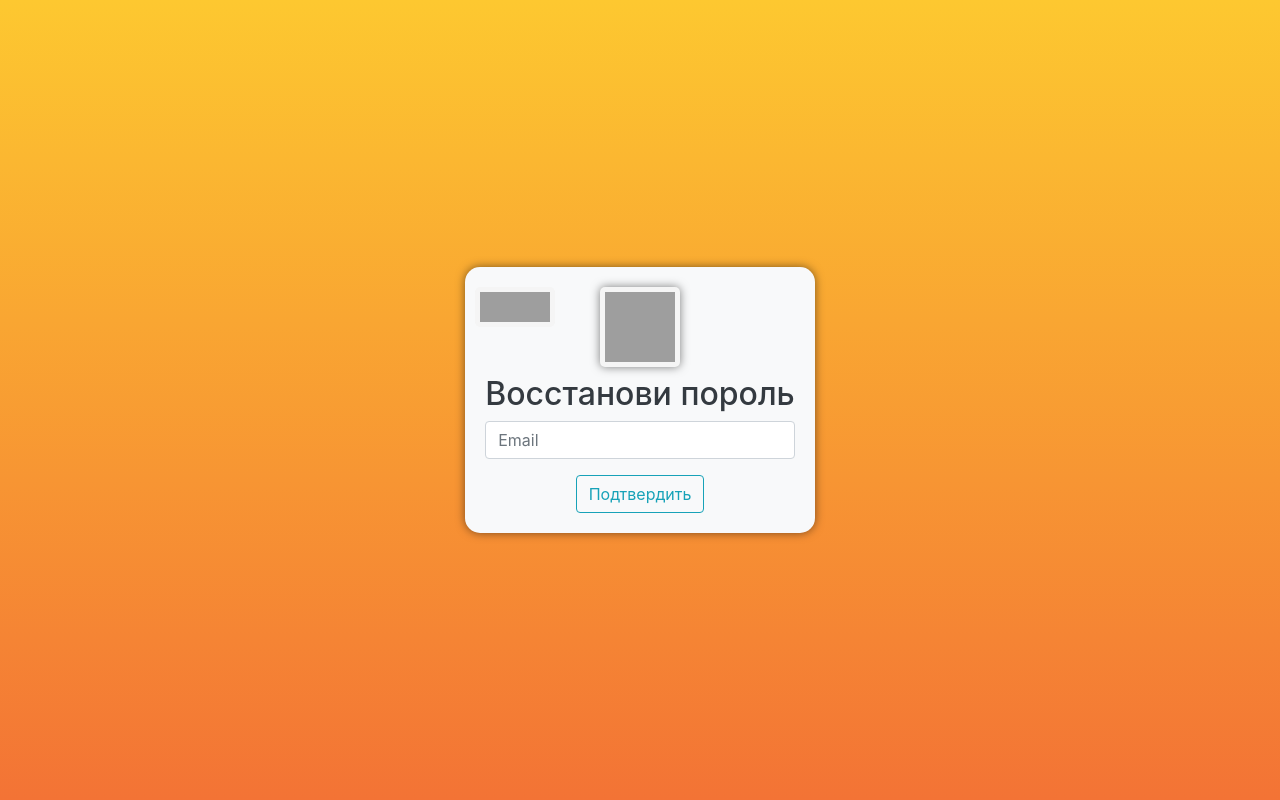
After one commit to 1ivovani1/academy_repo, a Django app: page /reset in a window 1280 px wide. The commit adds this page. Run offline with Django 3.2, Linux system fonts and the light colour scheme; some libraries are stand-ins or nearby versions; grey boxes are pictures that could not be loaded.

Commit message:
last commit

```diff
--- /dev/null
+++ b/app1/templates/forgotten.html
@@ -0,0 +1,65 @@
+<!DOCTYPE html>
+<html lang="en">
+<head>
+    <meta charset="UTF-8">
+    <meta name="viewport" content="width=device-width, initial-scale=1.0">
+    <meta http-equiv="X-UA-Compatible" content="ie=edge">
+    <title>Восстановление пароля</title>
+    <link rel="stylesheet" href="https://stackpath.bootstrapcdn.com/bootstrap/4.4.1/css/bootstrap.min.css" integrity="sha384-Vkoo8x4CGsO3+Hhxv8T/Q5PaXtkKtu6ug5TOeNV6gBiFeWPGFN9MuhOf23Q9Ifjh" crossorigin="anonymous">
+    <style>
+        body{
+            height:100vh;
+            width: 100vw;
+            background: linear-gradient(#FDC830,#F37335);
+            display: flex;
+            align-items: center;
+            justify-content: center;
+            flex-direction: column;
+        }
+        form img{
+            display: block;
+            height:80px;
+            width:80px;
+            padding: 5px;
+            border-radius:5px;
+            background: whitesmoke;
+            box-shadow: 0 0 10px rgba(0,0,0,0.5);
+        }
+        form{
+            box-shadow: 0 0 10px rgba(0,0,0,0.5);
+            position: relative;
+        }
+        #back{
+            position: absolute;
+            display: block;
+            left:10px;
+            top:20px;
+            box-shadow: none;
+            height:40px;
+            background: whitesmoke;
+        }
+
+    </style>
+</head>
+<body>
+        {% for message in messages %}
+        <div class="alert alert-danger" role="alert">
+            <strong>Ошибка!</strong>  {{message}}
+        </div>
+        {% endfor %}
+
+
+        <form class=" bg-light" style="border-radius:15px;padding:20px;" method="POST">
+            <a href="/login"><img src="https://image.flaticon.com/icons/svg/2223/2223615.svg" id="back"></a>
+            {% csrf_token %}
+                <center><img src="https://static.tildacdn.com/tild6536-6139-4562-a430-346635653332/Group.png"  alt=""></center>
+                <center><h2 class="text-dark mt-2">Восстанови пороль</h2></center>
+                <div class="form-group">
+                        <input type="email" name='email' class="form-control" placeholder="Email" >
+                </div>
+                <center><button type="submit" class="btn btn-outline-info">Подтвердить</button></center>
+
+        </form>
+
+</body>
+</html>
--- a/app1/templates/login.html
+++ b/app1/templates/login.html
@@ -28,7 +28,8 @@
                 <label for="#password">Введите ваш пароль.</label>
                 <input type="password" name='password' class="form-control" placeholder="Пароль..." id="password">
         </div>
-        <div class="row">
+        <center><a href="/reset">Забыли пароль?</a></center>
+        <div class="row mt-3">
             <div class="col-12 mb-2">
                 <button type="submit" class="btn btn-primary btn-block">Войти</button>
             </div>
--- a/app1/views.py
+++ b/app1/views.py
@@ -1,12 +1,19 @@
 from django.shortcuts import render,redirect
 from django.http import HttpResponse
+
+from django.core.mail import send_mail,get_connection
+from django.template.loader import render_to_string
+from django.utils.html import strip_tags
+from django.core import mail
 
 from .models import *
 from django.contrib import messages
 
 from django.contrib.auth import login, authenticate, logout
-# from django.conf import settings
+from django.conf import settings
 from django.contrib import messages
+
+import random
 
 def user_page(request):
     if not request.user.is_authenticated:
@@ -19,8 +26,31 @@ def user_page(request):
 
         is_my = (str(request.user.id) == str(id))
 
-        return render(request,'user-page.html',{'user':user,'ads':ads,'length':length,'is_my':is_my})
+        all_rates = FeedBack.objects.filter(whom=user.username).all()
+        length_of_rates = len(all_rates)
+        sum_of_rates = 0
+        for i in all_rates:
+            sum_of_rates += i.rate
 
+        if length_of_rates == 0:
+            average_rate = 0
+        else:
+            average_rate = round(sum_of_rates/length_of_rates)
+
+        return render(request,'user-page.html',{'user':user,'ads':ads,'length':length,'is_my':is_my,'rate':average_rate,'user_id':id})
+
+    if request.method == 'POST':
+        rate = request.POST.get('rate')
+        user_id = request.POST.get('user_id','')
+        if user_id is '' or not CustomUser.objects.filter(id=user_id).exists():
+            messages.add_message(request, messages.ERROR, 'Пользователя с таким id нет!')
+            return redirect('/')
+
+        user = CustomUser.objects.get(pk=user_id)
+        new_rate = FeedBack(rate=rate,whom=user)
+        new_rate.save()
+
+        return redirect('/user?id=' + str(user.id))
 
 def main(request):
     if not request.user.is_authenticated:
@@ -77,6 +107,10 @@ def register_page(request):
             messages.add_message(request, messages.ERROR, 'Пользователь с таким имененм уже существует!')
             return redirect('/register')
 
+        if CustomUser.objects.filter(email=email).exists():
+            messages.add_message(request, messages.ERROR, 'Пользователь с таким email уже существует!')
+            return redirect('/register')
+
         if username is '' or password is ''or first_name is '' or last_name is '' or phone is '' or email is '':
             messages.add_message(request, messages.ERROR, 'Заполните все поля!')
             return redirect('/register')
@@ -109,6 +143,7 @@ def search_ads(request):
     return render(request,'main.html',{'ads':ads})
 
 def login_page(request):
+
     if request.method == 'GET':
         return render(request,'login.html')
 
@@ -123,3 +158,40 @@ def login_page(request):
         else:
             login(request,user)
             return redirect('/')
+
+def forgotten_password(request):
+    if request.method == 'GET':
+        return render(request,'forgotten.html')
+
+    if request.method == 'POST':
+        email = request.POST.get('email','')
+
+        if not CustomUser.objects.filter(email=email).exists():
+            messages.add_message(request, messages.ERROR, 'Пользователь с таким email нет!')
+            return redirect('/reset')
+        if email is '':
+            messages.add_message(request, messages.ERROR, 'Введите email корректно!')
+            return redirect('/reset')
+
+        chars = 'abcdefghjknopqrstuvwxyzABCDEFGHJKMNOPQRSTUVWXYZ1234567890'
+        password = ''
+        length = 8
+        for i in range(length):
+            password += random.choice(chars)
+
+        user = CustomUser.objects.filter(email=email).first()
+
+        try:
+            connection = get_connection(username="",password='',host='smtp.mail.ru',port=465,use_tls=False,use_ssl=True)
+            html_message = render_to_string('email_change.html',{'firstname':user.first_name,'lastname':user.first_name,'password':password})
+            plain_message = strip_tags(html_message)
+            mail.send_mail('Смена пароля',plain_message,"",[email],html_message=html_message,connection=connection)
+
+
+            user.set_password(password)
+            user.save()
+
+            return redirect('/reset')
+        except:
+            messages.add_message(request, messages.ERROR, 'Произошла неизвестная ошибка на сервере!')
+            return redirect('/reset')
--- a/avitoMin/settings.py
+++ b/avitoMin/settings.py
@@ -115,6 +115,12 @@ USE_L10N = True
 USE_TZ = True
 
 
+EMAIL_BACKEND = 'django.core.mail.backends.smtp.EmailBackend'
+EMAIL_USE_TLS = True
+EMAIL_HOST = 'smtp.gmail.com'
+EMAIL_HOST_USER = 'cip.company.mailer@gmail.com'
+EMAIL_HOST_PASSWORD = 'sashket2003'
+EMAIL_PORT = 587
 # Static files (CSS, JavaScript, Images)
 # https://docs.djangoproject.com/en/3.0/howto/static-files/
 
--- a/avitoMin/urls.py
+++ b/avitoMin/urls.py
@@ -12,5 +12,6 @@ urlpatterns = [
     path('logout',logout_page),
     path('user',user_page),
     path('plus_ad',add_ad),
-    path('search_ads',search_ads)
+    path('search_ads',search_ads),
+    path('reset',forgotten_password)
 ] + static('media/', document_root = 'media/')
```
Also changed, not shown: app1/models.py (+7 -0 lines), app1/templates/email_change.html (added, +23 -0 lines), app1/templates/user-page.html (+36 -1 lines), app1/migrations/0006_feedback.py (added), app1/migrations/0007_auto_20200523_1414.py (added), app1/migrations/0008_auto_20200523_1437.py (added), app1/migrations/0009_remove_feedback_whose.py (added), app1/static/active_star.svg (added), app1/static/disabled_star.svg (added), db.sqlite3.
